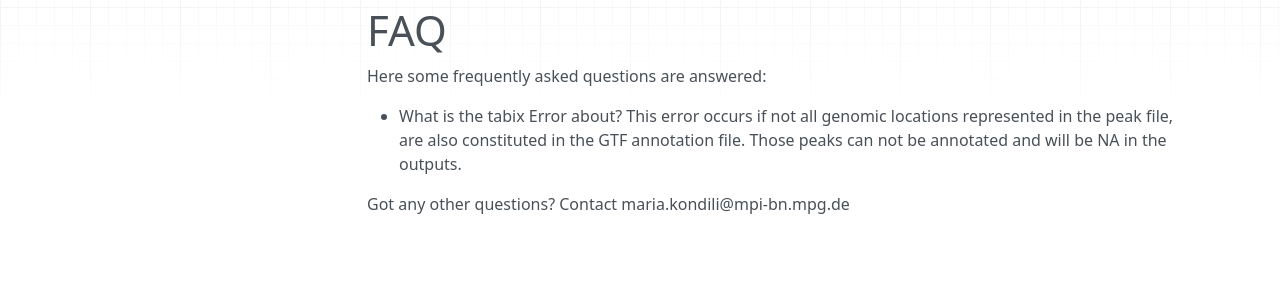
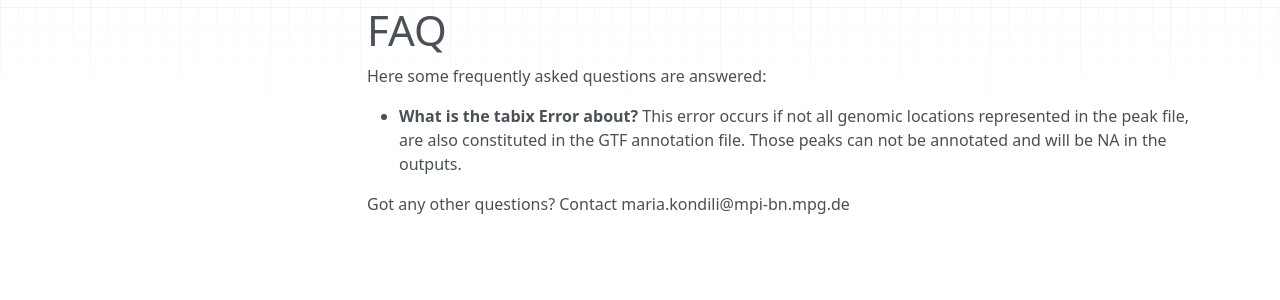
Before and after one commit to loosolab/UROPA, an MkDocs documentation site: the page built from docs/help.md, in a window 1280 px wide. Shown: the part 209-509 px from the top of the page. Built offline with MkDocs 1.6.1, drawn with Linux system fonts in a browser that asks for light colours; nearby versions of some CDN libraries; old or Windows-style settings are respelled for this version of MkDocs.

```diff
--- a/docs/help.md
+++ b/docs/help.md
@@ -7,7 +7,7 @@ FAQ
 ===
 Here some frequently asked questions are answered:
 
-* What is the tabix Error about?
+* **What is the tabix Error about?**
 	This error occurs if not all genomic locations represented in the peak file, are also constituted in the GTF annotation file.
 	Those peaks can not be annotated and will be NA in the outputs.
 
```
Also changed, not shown: docs/custom.md (+1 -0 lines).
